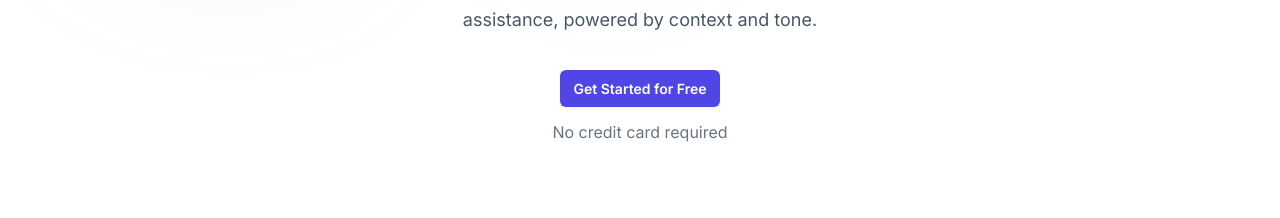
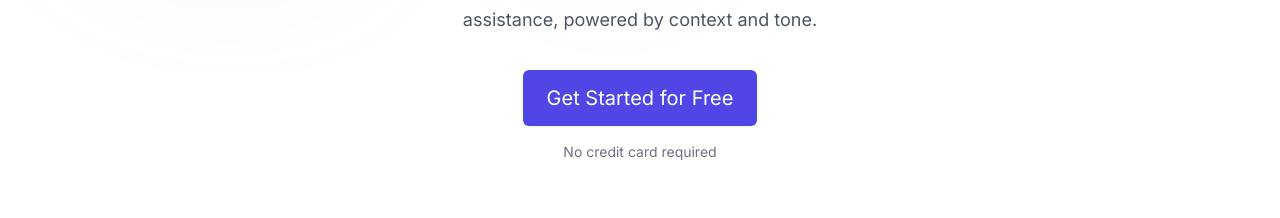
Before and after one commit to avosalmon/contextuary, a Next.js app: page / in a window 1280 px wide. Shown: the part 420-638 px from the top of the page. Built offline with nearby package versions, Linux system fonts and the light colour scheme.

Commit message:
adjust cta

```diff
--- a/pages/index.tsx
+++ b/pages/index.tsx
@@ -145,14 +145,14 @@ const Home: NextPageWithLayout = () => {
                 embrace the future of language assistance, powered by context
                 and tone.
               </p>
-              <div className="mt-10">
+              <div className="mt-12">
                 <a
                   href="#"
-                  className="rounded-md bg-indigo-600 px-3.5 py-2.5 text-sm font-semibold text-white shadow-sm hover:bg-indigo-500 focus-visible:outline focus-visible:outline-2 focus-visible:outline-offset-2 focus-visible:outline-indigo-600"
+                  className="rounded-md bg-indigo-600 px-6 py-4 text-xl text-white shadow-sm hover:bg-indigo-500 focus-visible:outline focus-visible:outline-2 focus-visible:outline-offset-2 focus-visible:outline-indigo-600"
                 >
                   Get Started for Free
                 </a>
-                <p className="mx-auto mt-4 max-w-xl text-base leading-8 text-gray-500">
+                <p className="mx-auto mt-6 max-w-xl text-sm leading-8 text-gray-500">
                   No credit card required
                 </p>
               </div>
@@ -197,14 +197,14 @@ const Home: NextPageWithLayout = () => {
             Incididunt sint fugiat pariatur cupidatat consectetur sit cillum
             anim id veniam aliqua proident excepteur commodo do ea.
           </p>
-          <div className="mt-10">
+          <div className="mt-12">
             <a
               href="#"
-              className="rounded-md bg-indigo-600 px-3.5 py-2.5 text-sm font-semibold text-white shadow-sm hover:bg-indigo-500 focus-visible:outline focus-visible:outline-2 focus-visible:outline-offset-2 focus-visible:outline-indigo-600"
+              className="rounded-md bg-indigo-600 px-6 py-4 text-xl text-white shadow-sm hover:bg-indigo-500 focus-visible:outline focus-visible:outline-2 focus-visible:outline-offset-2 focus-visible:outline-indigo-600"
             >
               Get Started for Free
             </a>
-            <p className="mx-auto mt-4 max-w-xl text-base leading-8 text-gray-500">
+            <p className="mx-auto mt-6 max-w-xl text-sm leading-8 text-gray-500">
               No credit card required
             </p>
           </div>
```
